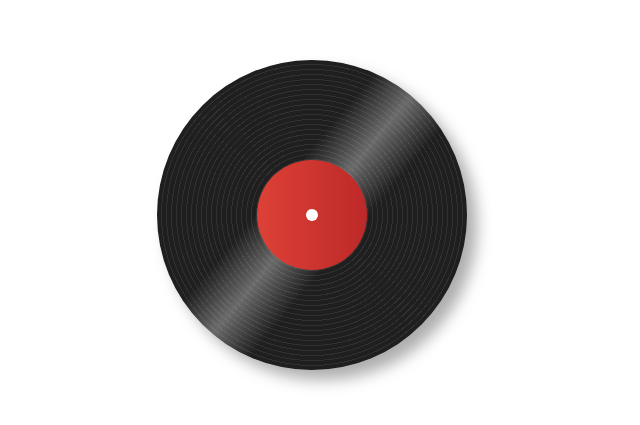
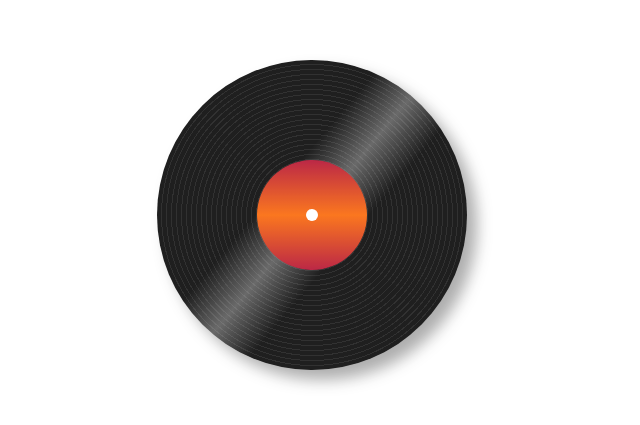
Before and after one commit to itsxjudy/cover-css, a website built with Vite: page src/index.html in a window 1280 px wide. Shown: the part 185-610 px from the top of the page, without its empty margins (453-1093 px from the left). Built offline with nearby package versions, Linux system fonts and the light colour scheme; files whose address does not match are found by name.

Commit message:
gradient updated

```diff
--- a/src/index.css
+++ b/src/index.css
@@ -52,8 +52,7 @@ body {
 .vinyl-label {
   width: 110px;
   height: 110px;
-  background: -webkit-linear-gradient(to right, #c31432, #be1632);
-  background: linear-gradient(to right, #d8271a, #b40b0b);
+  background: linear-gradient(to top, #b20a2c, #fa6400, #b20a2c);
   border-radius: 50%;
   display: flex;
   align-items: center;
```
